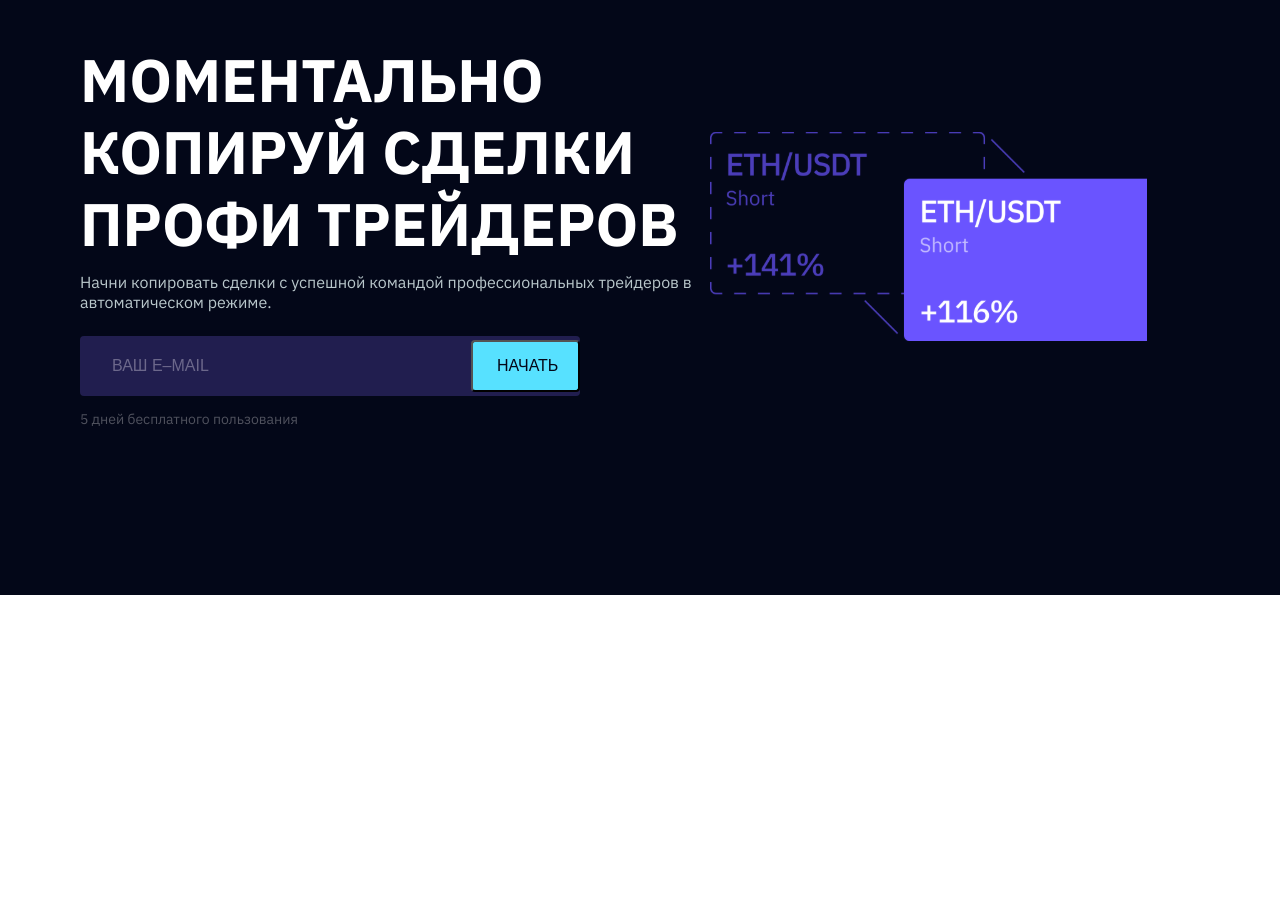
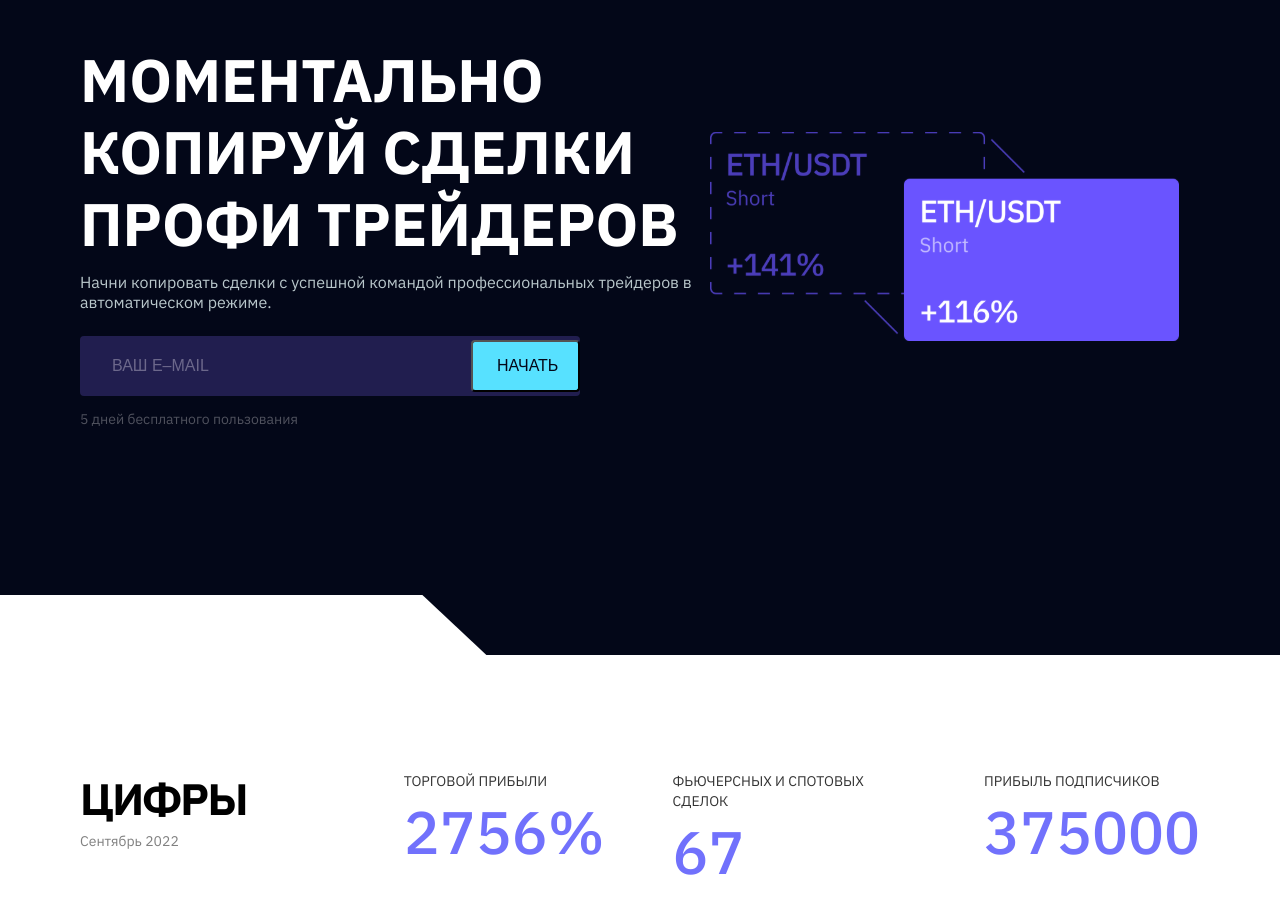
Before and after one commit to Blackdoll-Loki/test-task4, a React (Vite) app: page / in a window 1280 px wide. Shown: the part 180-1094 px from the top of the page. Before the commit the page ends 800 px from the top, so only its background shows below. Built offline with nearby package versions, Linux system fonts and the light colour scheme.

Commit message:
add broken line

```diff
--- a/src/App.jsx
+++ b/src/App.jsx
@@ -1,6 +1,7 @@
 import { useState } from 'react'
 import Header from './components/header/Header'
 import SectionOne from './components/firstsection/SectionOne'
+import SectionNumbers from './components/section-numbers/SectionNumbers'
 
 function App() {
   const [count, setCount] = useState(0)
@@ -10,6 +11,7 @@ function App() {
       <Header />
       <main>
         <SectionOne />
+        <SectionNumbers />
       </main>
     </>
   )
--- a/src/components/firstsection/sectionOne.css
+++ b/src/components/firstsection/sectionOne.css
@@ -1,14 +1,14 @@
 .section-1{
-    display: flex;
-    justify-content: space-evenly;
+    display: grid;
+    grid-template-columns: 630px auto;
     align-items: center;
     padding: 160px 133px 166px 80px;
     background-color: var(--color-black);
 }
 
-.section-1-text{
-    max-width: 630px;
-}
+/* .section-1-text{
+    align-self: flex-start;
+} */
 
 .section-1-text h1{
     font-weight: bold;
@@ -76,4 +76,5 @@
     width: 469px;
     height: 209px;
     background: no-repeat url('../../assets/Image1.svg');
+    justify-self: center;
 }
--- /dev/null
+++ b/src/components/numberCard/NumberCard.jsx
@@ -0,0 +1,11 @@
+import React from "react";
+import './numberCard.css'
+
+export default function NumberCard({ heading, paragraph}){
+    return (
+        <div>
+            <h3>{heading}</h3>
+            <p>{paragraph}</p>
+        </div>
+    )
+}
--- /dev/null
+++ b/src/components/numberCard/numberCard.css
@@ -0,0 +1,15 @@
+h3 {
+    font-weight: 400;
+    font-size: 14px;
+    line-height: 20px;
+    text-transform: uppercase;
+    color: #333333;
+    margin-bottom: 8px;
+}
+
+p {
+    font-weight: 500;
+    font-size: 60px;
+    line-height: 110%;
+    color: var(--color-purple);
+}
--- /dev/null
+++ b/src/components/section-numbers/SectionNumbers.jsx
@@ -0,0 +1,38 @@
+import React from "react";
+import NumberCard from "../numberCard/NumberCard";
+import './sectionNumbers.css'
+
+export default function SectionNumbers(){
+    const numbersText = [
+        {
+            heading: 'Торговой прибыли',
+            paragraph: '2756%'
+        },
+        {
+            heading: 'фьючерсных и спотовых сделок',
+            paragraph: '67'
+        },
+        {
+            heading: 'прибыль подписчиков',
+            paragraph: '375000'
+        }
+    ];
+
+
+    return (
+        <>
+        <section>
+            <div class="broken-background"></div>
+            <div className="numbbers-section">
+                <div className="numbers-text">
+                    <h2>Цифры</h2>
+                    <p>Cентябрь 2022</p>
+                </div>
+                <div className="numbers-cards">
+                    { numbersText.map((obj, idx) =>  <NumberCard key={idx} heading={obj.heading} paragraph={obj.paragraph} />  ) }
+                </div>
+            </div>
+        </section>
+        </>
+    )
+}
--- /dev/null
+++ b/src/components/section-numbers/sectionNumbers.css
@@ -0,0 +1,37 @@
+.numbbers-section{
+    display: grid;
+    grid-template-columns: auto auto;
+    justify-content: start;
+    padding: 116px 80px 61px;
+    gap: 0 157px;
+}
+
+.broken-background {
+    width: 100%;
+    height: 60px;
+    background-color: var(--color-black);
+    clip-path: polygon(100% 100%, 38% 100%, 33% 0%, 100% 0%);
+
+}
+
+.numbers-text h2{
+    font-weight: bold;
+    font-size: 44px;
+    line-height: 56px;
+    letter-spacing: -0.04em;
+    text-transform: uppercase;
+    margin-bottom: 4px;
+}
+
+.numbers-text p{
+    font-weight: 400;
+    font-size: 14px;
+    line-height: 20px;
+    color: #808080;
+}
+
+.numbers-cards{
+    display: flex;
+    justify-content: center;
+    column-gap: 68px;
+}
--- a/src/index.css
+++ b/src/index.css
@@ -12,4 +12,5 @@
 body {
   margin: 0 auto;
   font-family: 'IBM Plex Sans', sans-serif;
+  width: 100%;
 }
```
